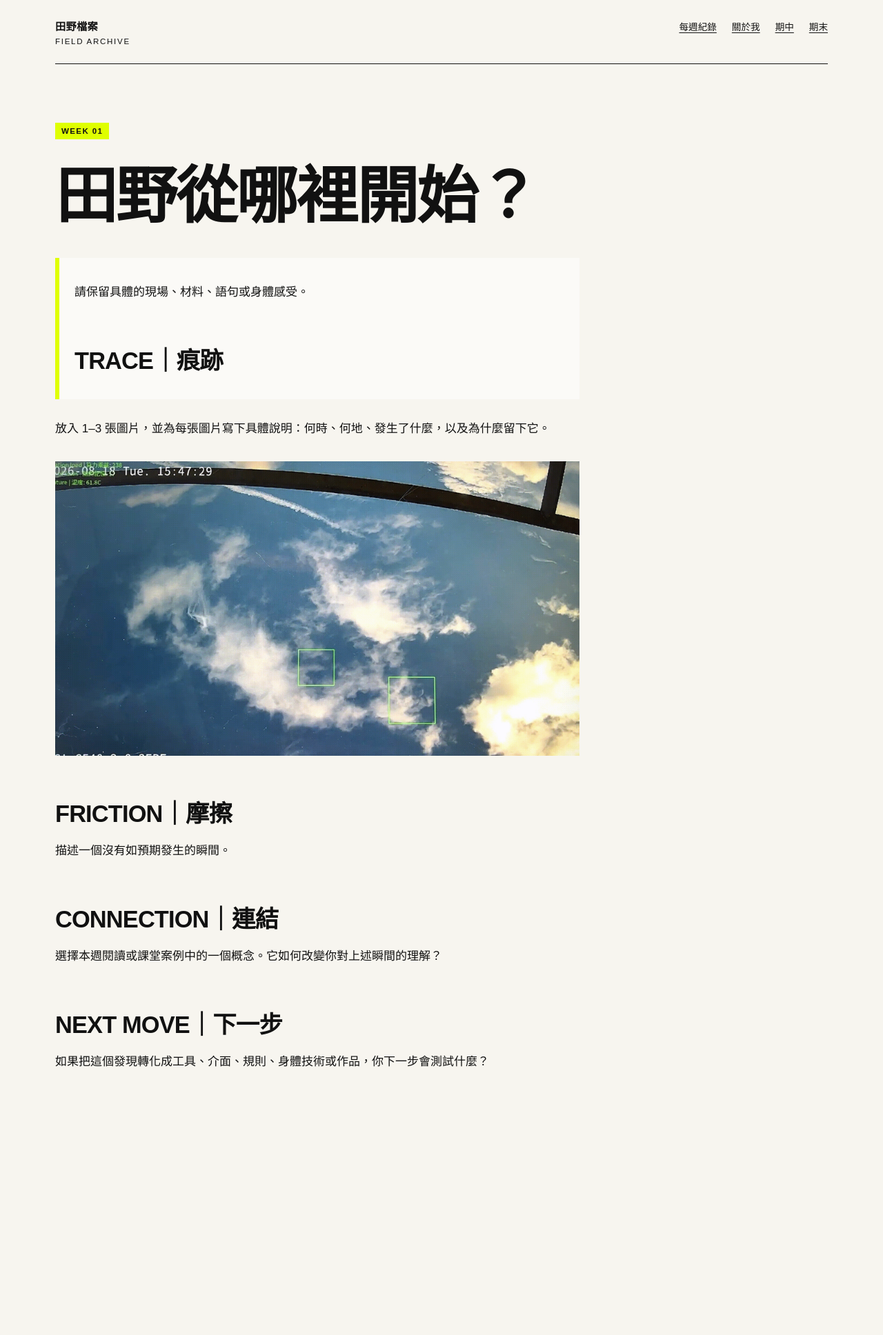
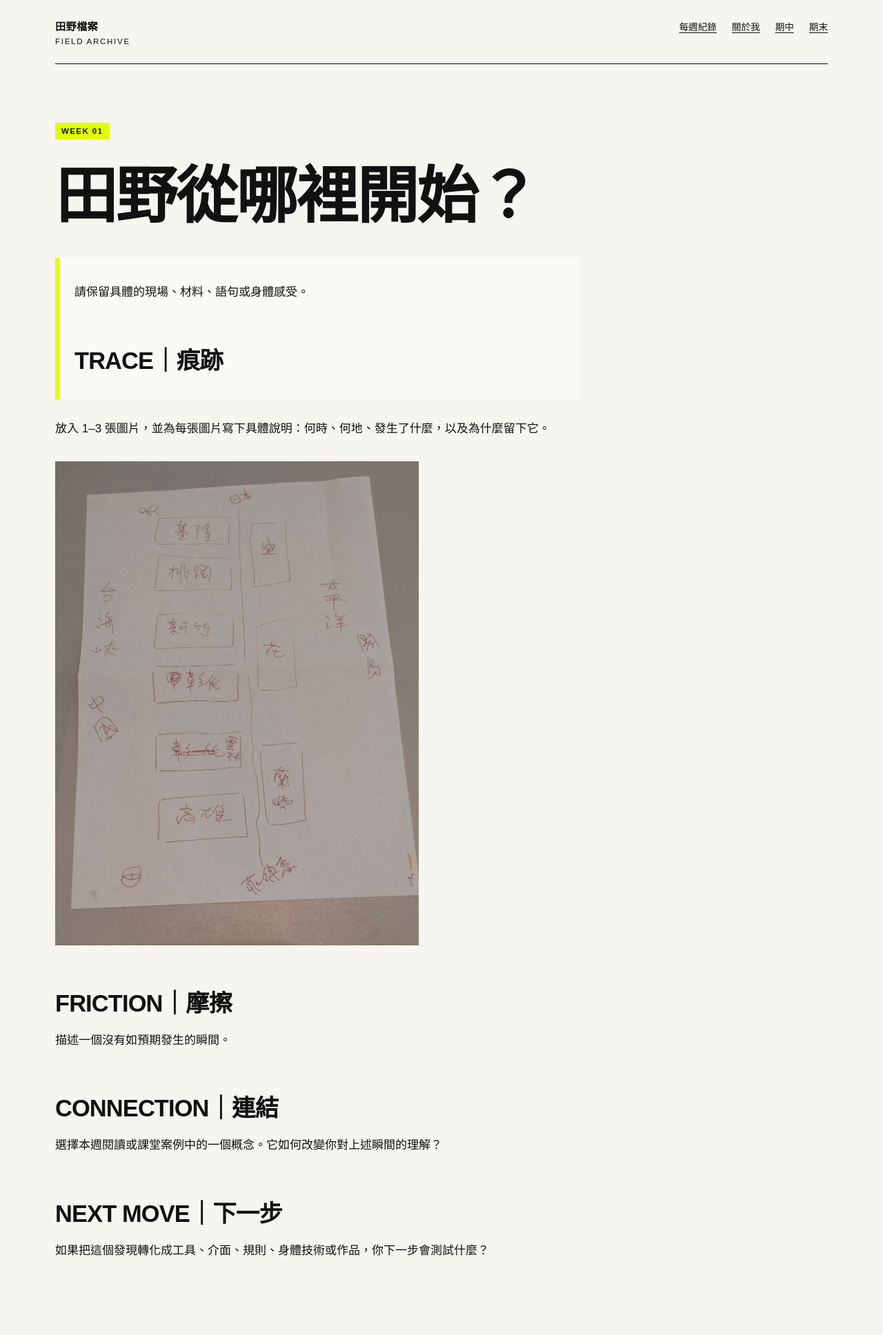
Before and after one commit to ivyjih/fieldworkarchive, a Jekyll site: the page built from weeks/week-01.md, in a window 1280 px wide. Shown: the whole page at 69% size. Built offline with Jekyll 4.4.1, drawn with Linux system fonts in a browser that asks for light colours; before the commit the page ends 1661 px from its top, so only the background shows below that.

Commit message:
Update week-01.md

```diff
--- a/weeks/week-01.md
+++ b/weeks/week-01.md
@@ -12,7 +12,7 @@ permalink: /weeks/week-01/
 ## TRACE｜痕跡
 
 放入 1–3 張圖片，並為每張圖片寫下具體說明：何時、何地、發生了什麼，以及為什麼留下它。
-![共同繪製的教室導航地圖]({{ '/assets/images/facedetect1.jpg' | relative_url }})
+![共同繪製的教室導航地圖]({{ '/assets/images/map0908.jpg' | relative_url }})
 
 ## FRICTION｜摩擦
 
```
